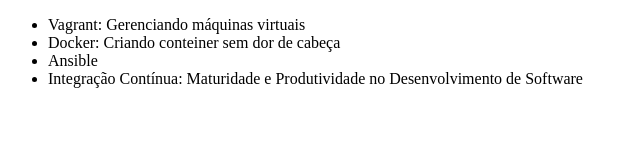
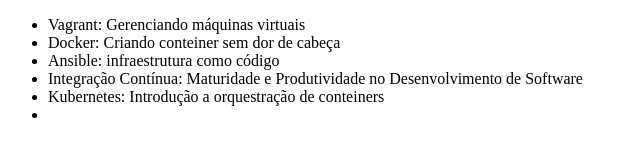
Before and after one commit to JuniorCapelli/alura, a plain HTML site: page index.html in a window 1280 px wide. Shown: the whole page, without its empty margins (0-640 px from the left). Drawn offline with Linux system fonts and the light colour scheme.

Commit message:
Incluindo curso de k8s

```diff
--- a/index.html
+++ b/index.html
@@ -8,8 +8,9 @@
     <ul>
         <li>Vagrant: Gerenciando máquinas virtuais</li>
         <li>Docker: Criando conteiner sem dor de cabeça</li>
-        <li>Ansible</li>
+        <li>Ansible: infraestrutura como código</li>
         <li>Integração Contínua: Maturidade e Produtividade no Desenvolvimento de Software</li>
+        <li>Kubernetes: Introdução a orquestração de conteiners<li>
     </ul>
 </body>
 </html>
```
